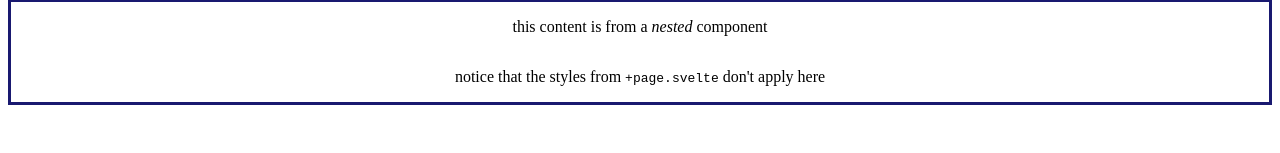
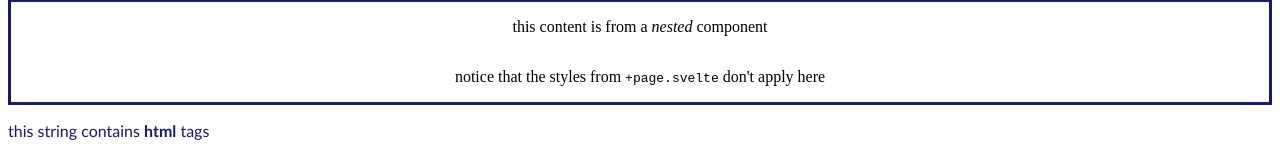
Before and after one commit to staswerno/svelte_tutorial, a SvelteKit app: page / in a window 1280 px wide. Shown: the part 2038-2191 px from the top of the page. Before the commit the page ends 2151 px from the top, so only its background shows below. Built offline with nearby package versions, Linux system fonts and the light colour scheme.

Commit message:
add html tags

```diff
--- a/src/routes/+page.svelte
+++ b/src/routes/+page.svelte
@@ -1,7 +1,8 @@
 <script>
+    import Nested from "./Nested.svelte";
     let name = 'THREE BODY PROBLEM';
     let src = 'https://media.gq-magazine.co.uk/photos/63bee87a57e25ad39c962d73/16:9/w_1280,c_limit/The-three-body-problem-hp.jpg';
-    import Nested from "./Nested.svelte";
+    let string = 'this string contains <strong>html</strong> tags';
 </script>
 
 <h1>{name.toLowerCase()} themed svelte tutorial</h1>
@@ -18,6 +19,8 @@
 <!-- always capitalise component names to distinguish from html elements -->
 <Nested />
 
+<p>{@html string}</p>
+
 <!-- styling is scoped to the component -->
 <style>
     h1 {
```
